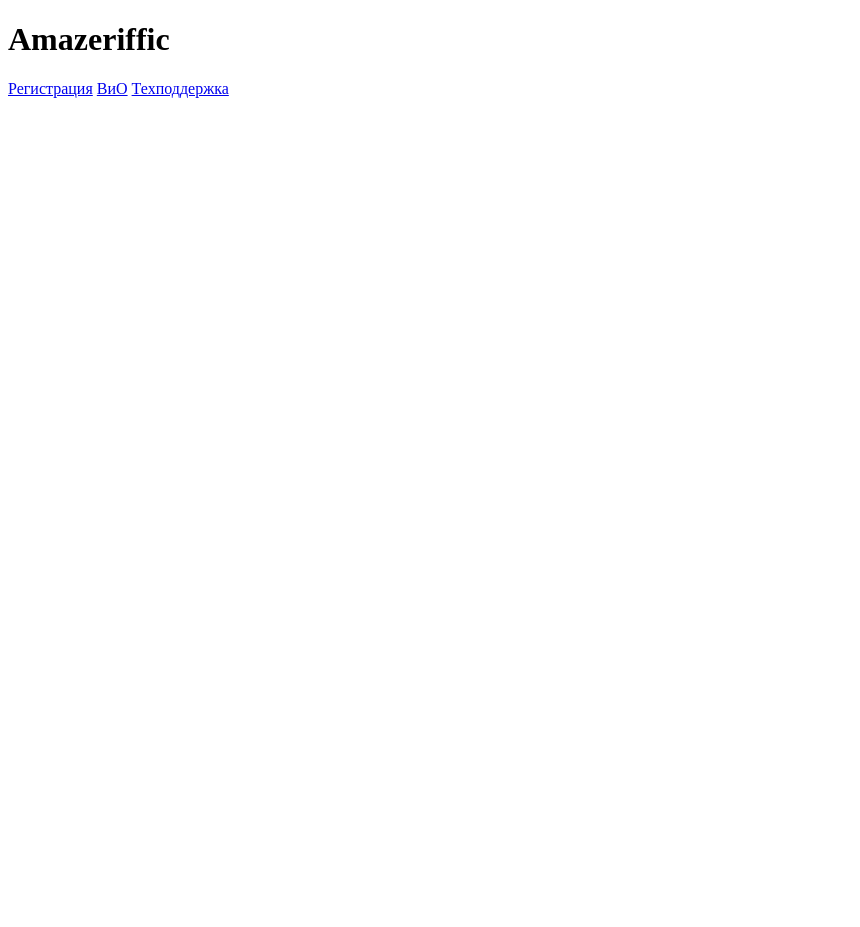
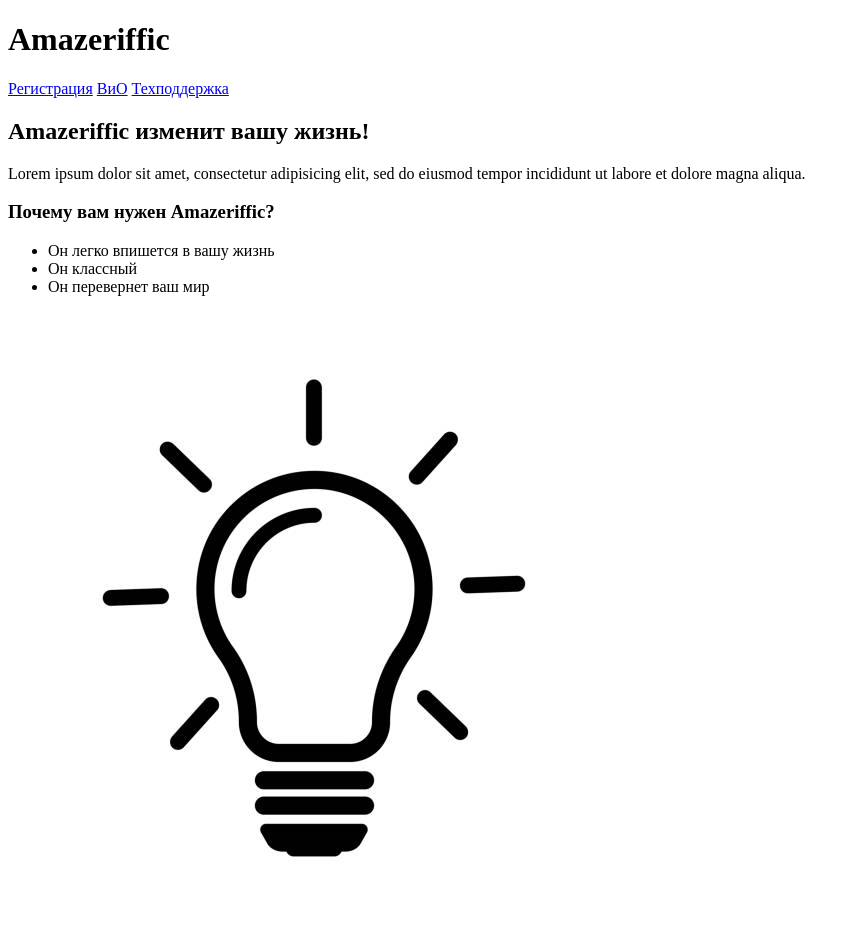
Before and after one commit to Alekseych4/webLabs, a plain HTML site: page index.html in a window 1280 px wide. Shown: the whole page, without its empty margins (0-860 px from the left). Before the commit the page ends 800 px from the top, so only its background shows below. Drawn offline with Linux system fonts and the light colour scheme.

Commit message:
main part adding

```diff
--- a/index.html
+++ b/index.html
@@ -13,6 +13,16 @@
 			</nav>
 		</header>
 		<main>
+			<h2>Amazeriffic изменит вашу жизнь!</h2>
+			<p>Lorem ipsum dolor sit amet, consectetur adipisicing elit, sed do eiusmod tempor
+				incididunt ut labore et dolore magna aliqua.</p>
+			<h3>Почему вам нужен Amazeriffic?</h3>
+			<ul>
+				<li>Он легко впишется в вашу жизнь</li>
+				<li>Он классный</li>
+				<li>Он перевернет ваш мир</li>
+			</ul>
+			<img src="lightbulb.jpg" alt="Изображение лампочки">
 		</main>
 		<footer>
 		</footer>
```
Also changed, not shown: lightbulb.jpg (added).
